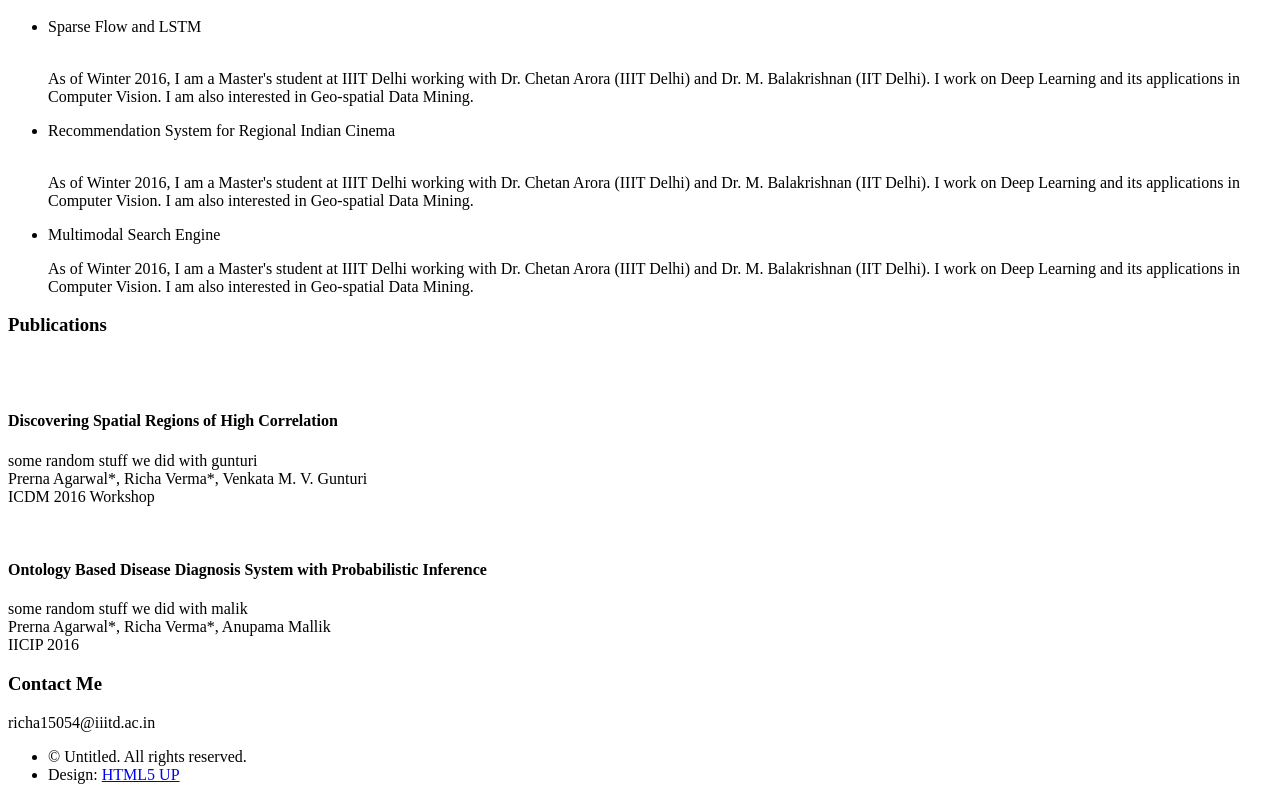
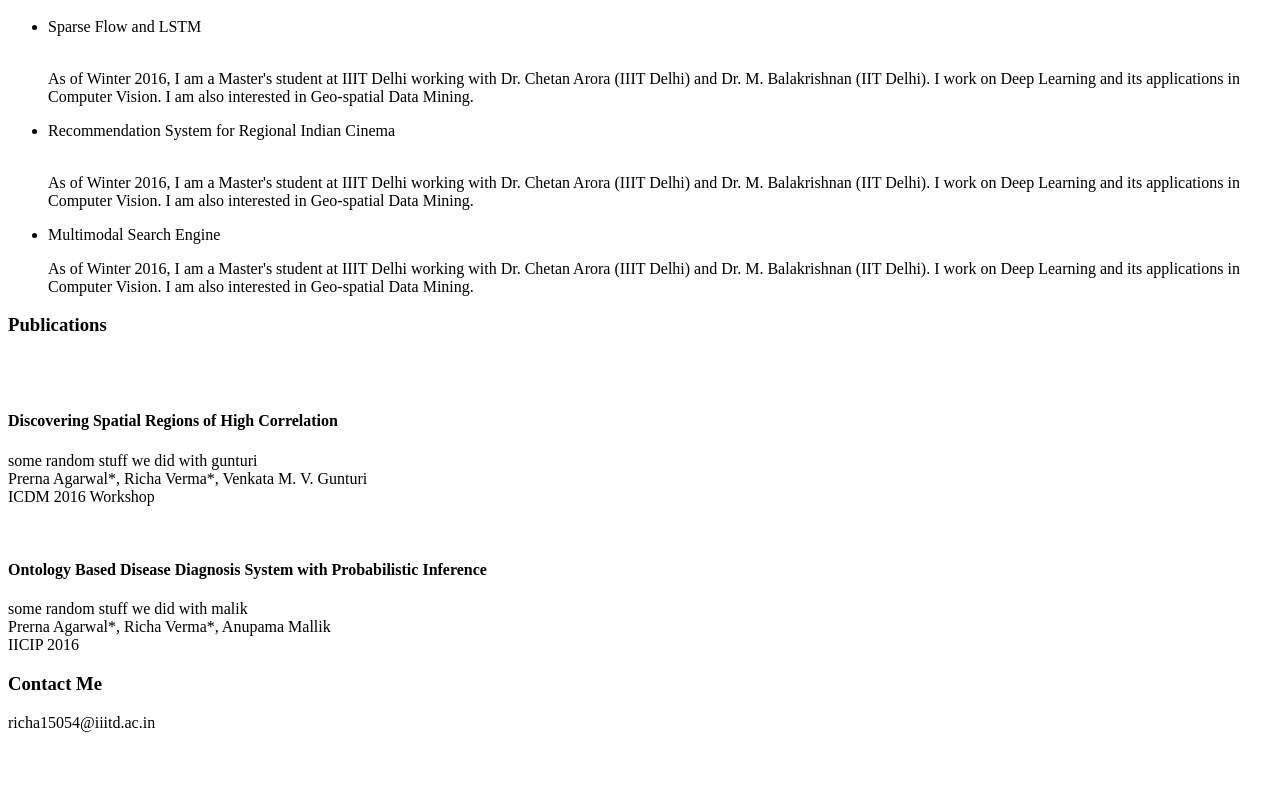
Before and after one commit to richa-verma/richa-verma.github.io, a plain HTML site: page index.html in a window 1280 px wide. Shown: the part 648-1448 px from the top of the page. After the commit the page ends 1396 px from the top, so only its background shows below. Drawn offline with nearby package versions, Linux system fonts and the light colour scheme.

Commit message:
Update index.html

```diff
--- a/index.html
+++ b/index.html
@@ -147,7 +147,7 @@
 				<section id="footer">
 					<div class="container">
 						<ul class="copyright">
-							<li>&copy; Untitled. All rights reserved.</li><li>Design: <a href="http://html5up.net">HTML5 UP</a></li>
+
 						</ul>
 					</div>
 				</section>
```
